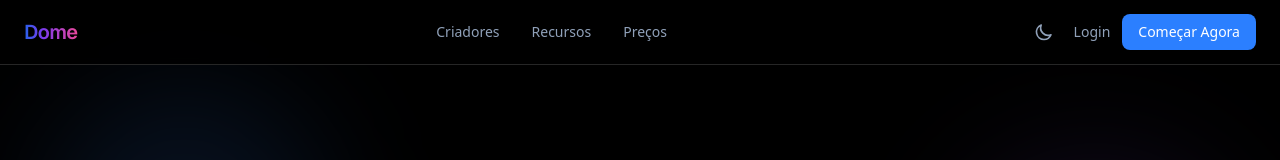
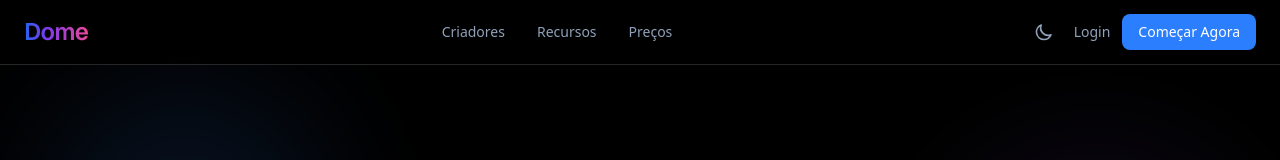
Before and after one commit to miostech/community-ai, a Next.js app: page / in a window 1280 px wide. Shown: the top 160 px of the page. Built offline with nearby package versions, Linux system fonts and the light colour scheme; no server answers.

Commit message:
Fix logo LP

```diff
--- a/components/layout/Header.tsx
+++ b/components/layout/Header.tsx
@@ -16,7 +16,7 @@ export function Header() {
         <div className="flex items-center justify-between h-14 sm:h-16">
           {/* Logo */}
           <Link href="/" className="flex items-center">
-            <DomeLogo className="text-base sm:text-xl" />
+            <DomeLogo className="text-lg sm:text-2xl" />
           </Link>
 
           {/* Navigation */}
```
